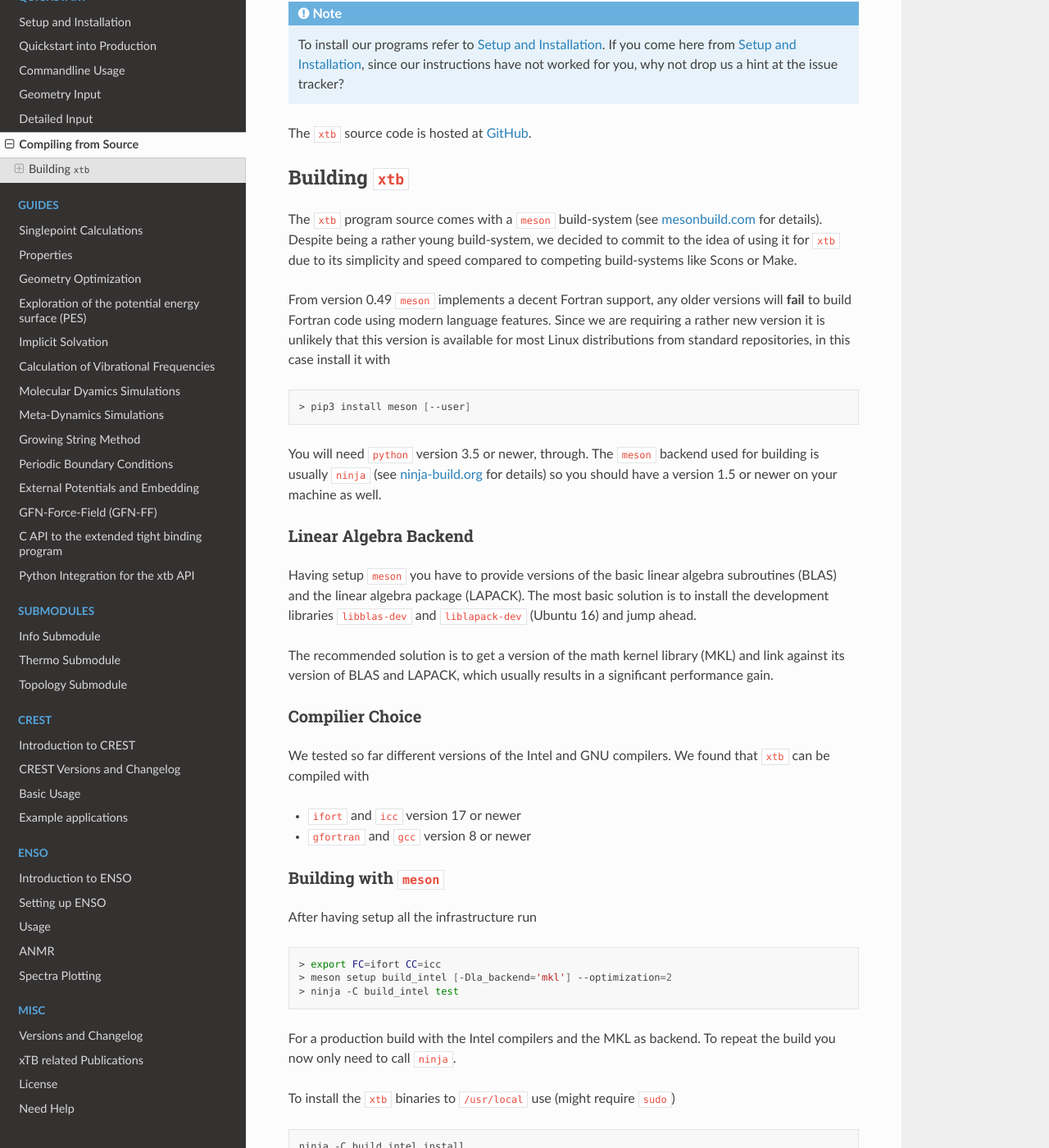
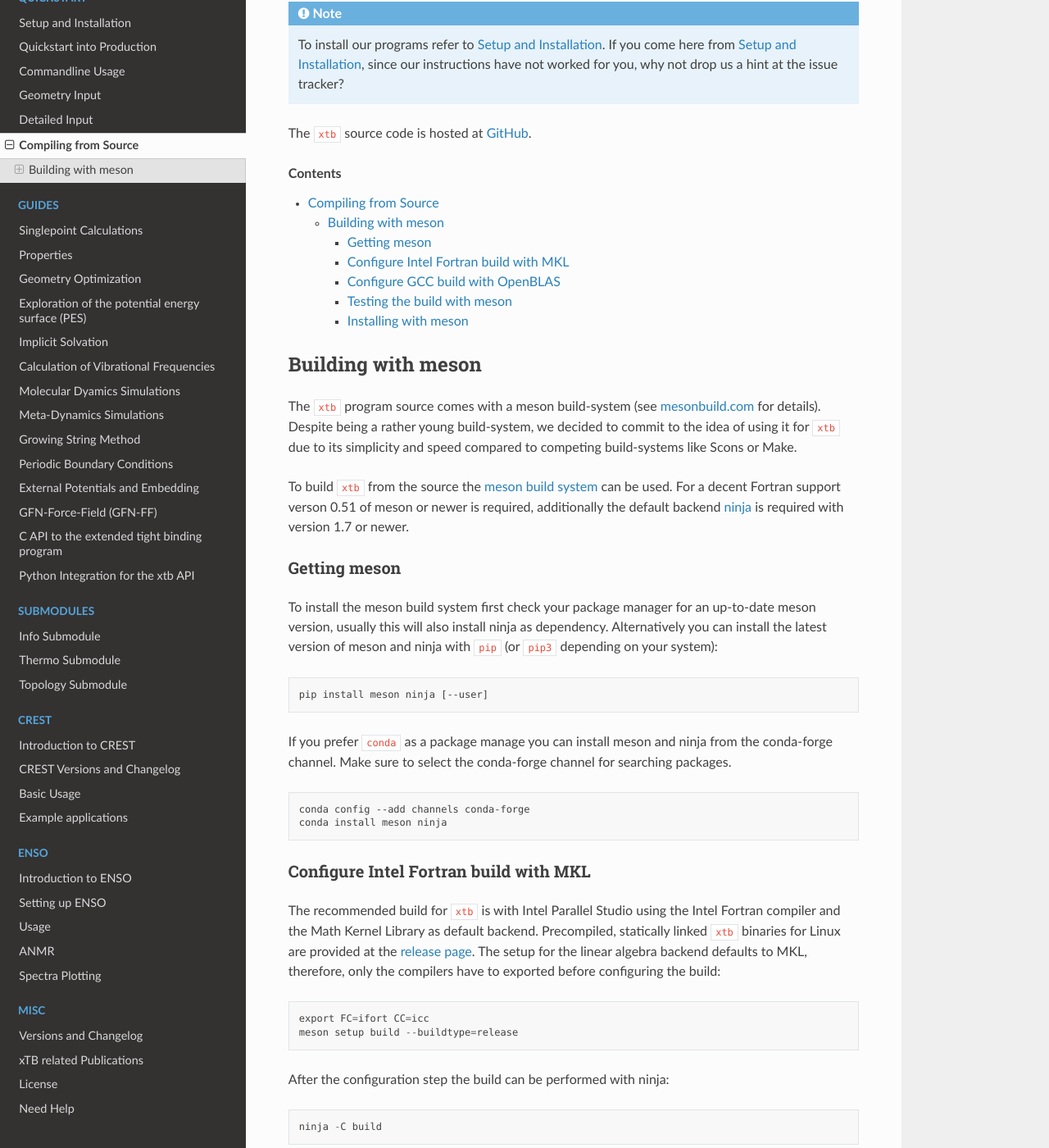
Before and after one commit to grimme-lab/xtb_docs, a Sphinx documentation site: the page built from source/development.rst, in a window 1280 px wide and 1400 px high, scrolled down 206 px. Shown: the whole window at 82% size. Built offline with Sphinx 7.4.7 and the Read the Docs theme 2.0.0, drawn with Linux system fonts in a browser that asks for light colours; some of the changed text lies outside the part shown.

Commit message:
Update compilation info

```diff
--- a/source/development.rst
+++ b/source/development.rst
@@ -10,67 +10,130 @@ This guide is intended to help developers to get our programs running.
 
 The ``xtb`` source code is hosted at `GitHub <https://github.com/grimme-lab/xtb>`_.
 
-Building ``xtb``
-================
+.. contents::
 
-The ``xtb`` program source comes with a ``meson`` build-system
+
+Building with meson
+===================
+
+The ``xtb`` program source comes with a meson build-system
 (see `mesonbuild.com <https://mesonbuild.com/index.html>`_ for details).
 Despite being a rather young build-system, we decided to commit to the
 idea of using it for ``xtb`` due to its simplicity and speed compared
 to competing build-systems like Scons or Make.
 
-From version 0.49 ``meson`` implements a decent Fortran support, any
-older versions will **fail** to build Fortran code using modern language
-features. Since we are requiring a rather new version it is unlikely that
-this version is available for most Linux distributions from standard
-repositories, in this case install it with
+To build ``xtb`` from the source the `meson build system <https://mesonbuild.com>`_ can be used.
+For a decent Fortran support verson 0.51 of meson or newer is required,
+additionally the default backend `ninja <https://ninja-build.org/>`_ is required with version 1.7 or newer.
 
-.. code:: bash
+Getting meson
+-------------
 
-   > pip3 install meson [--user]
+To install the meson build system first check your package manager for an up-to-date meson version,
+usually this will also install ninja as dependency.
+Alternatively you can install the latest version of meson and ninja with ``pip`` (or ``pip3`` depending on your system):
 
-You will need ``python`` version 3.5 or newer, through.
-The ``meson`` backend used for building is usually ``ninja``
-(see `ninja-build.org <https://ninja-build.org/>`_ for details)
-so you should have a version 1.5 or newer on your machine as well.
+.. code-block:: none
 
-Linear Algebra Backend
-----------------------
+   pip install meson ninja [--user]
 
-Having setup ``meson`` you have to provide versions of the
-basic linear algebra subroutines (BLAS) and the linear algebra package (LAPACK).
-The most basic solution is to install the development libraries ``libblas-dev``
-and ``liblapack-dev`` (Ubuntu 16) and jump ahead.
+If you prefer ``conda`` as a package manage you can install meson and ninja from the conda-forge channel.
+Make sure to select the conda-forge channel for searching packages.
 
-The recommended solution is to get a version of the math kernel library (MKL)
-and link against its version of BLAS and LAPACK, which usually results in
-a significant performance gain.
+.. code-block:: none
 
-Compilier Choice
-----------------
+   conda config --add channels conda-forge
+   conda install meson ninja
 
-We tested so far different versions of the Intel and GNU compilers.
-We found that ``xtb`` can be compiled with
+Configure Intel Fortran build with MKL
+--------------------------------------
 
-* ``ifort`` and ``icc`` version 17 or newer
-* ``gfortran`` and ``gcc`` version 8 or newer
+The recommended build for ``xtb`` is with Intel Parallel Studio using the Intel Fortran compiler and the Math Kernel Library as default backend.
+Precompiled, statically linked ``xtb`` binaries for Linux are provided at the `release page <https://github.com/grimme-lab/xtb/releases/latest>`_.
+The setup for the linear algebra backend defaults to MKL, therefore, only the compilers have to exported before configuring the build:
 
-Building with ``meson``
------------------------
+.. code-block::
 
-After having setup all the infrastructure run
+   export FC=ifort CC=icc
+   meson setup build --buildtype=release
 
-.. code:: bash
+After the configuration step the build can be performed with ninja:
 
-   > export FC=ifort CC=icc
-   > meson setup build_intel [-Dla_backend='mkl'] --optimization=2
-   > ninja -C build_intel test
+.. code-block::
 
-For a production build with the Intel compilers and the MKL as backend.
-To repeat the build you now only need to call ``ninja``.
+   ninja -C build
 
-To install the ``xtb`` binaries to ``/usr/local`` use (might require ``sudo``)
+Note, ninja will by default use all the threads available on your system.
 
-.. code:: bash
+.. note::
 
-   ninja -C build_intel install
+   If you share the build machine with others it might be helpful to reduce the number of concurrent jobs using the ``-j`` flag.
+
+By default the binary will be linked statically, other supported backends are:
+
+============ ======================================
+ backend      linked against
+============ ======================================
+ mkl-static   static MKL (default)
+ mkl          shared MKL
+ mkl-rt       MKL real time library
+ openblas     OpenBLAS and if required LAPACK
+ netlib       BLAS and LAPACK
+ custom       ``-Dcustom_libraries=...``
+============ ======================================
+
+.. note::
+
+   If you are using the MKL provided by conda-forge you have to link against the netlib backend
+
+
+Configure GCC build with OpenBLAS
+---------------------------------
+
+``xtb`` can also be compiled with GCC version 8 or later.
+For this example we additonally choose to change the linear algebra backend to OpenBLAS, if you have Intel Parallel Studio installed, you can leave out the last argument to get the MKL backend.
+
+.. code-block::
+
+   export FC=gfortran CC=gcc
+   meson setup build --buildtype=release -Dla_backend=openblas
+
+The build system will check if the OpenBLAS library provides LAPACK features as well, if this is not the case it will additionally search for LAPACK.
+If you are compiling ``xtb`` on Darwin platforms, ensure that GCC is the actual GCC and not clang.
+The build can be performed just like before:
+
+.. code-block::
+
+   ninja -C build
+
+
+Testing the build with meson
+----------------------------
+
+After successfully building the `xtb` program ensure that it is working as expected.
+Run the testsuite with
+
+.. code-block::
+
+   ninja -C build test
+
+All tests should pass, otherwise `open an issue <https://github.com/grimme-lab/xtb/issues/new/choose>`_.
+
+
+Installing with meson
+---------------------
+
+To use ``xtb`` in production or to pack a release with precompiled binaries the project should be installed with ninja.
+The installation prefix defaults to ``/usr/local`` on Linux systems, you might want to adjust this first by configuring your build with
+
+.. code-block:: none
+
+   meson configure build --prefix=$HOME/.local
+
+To perform the actual installation run
+
+.. code-block:: none
+
+   ninja -C build install
+
+Depending on the installation prefix and your user rights ninja might ask for the ``root`` access to perform the installation.
```
